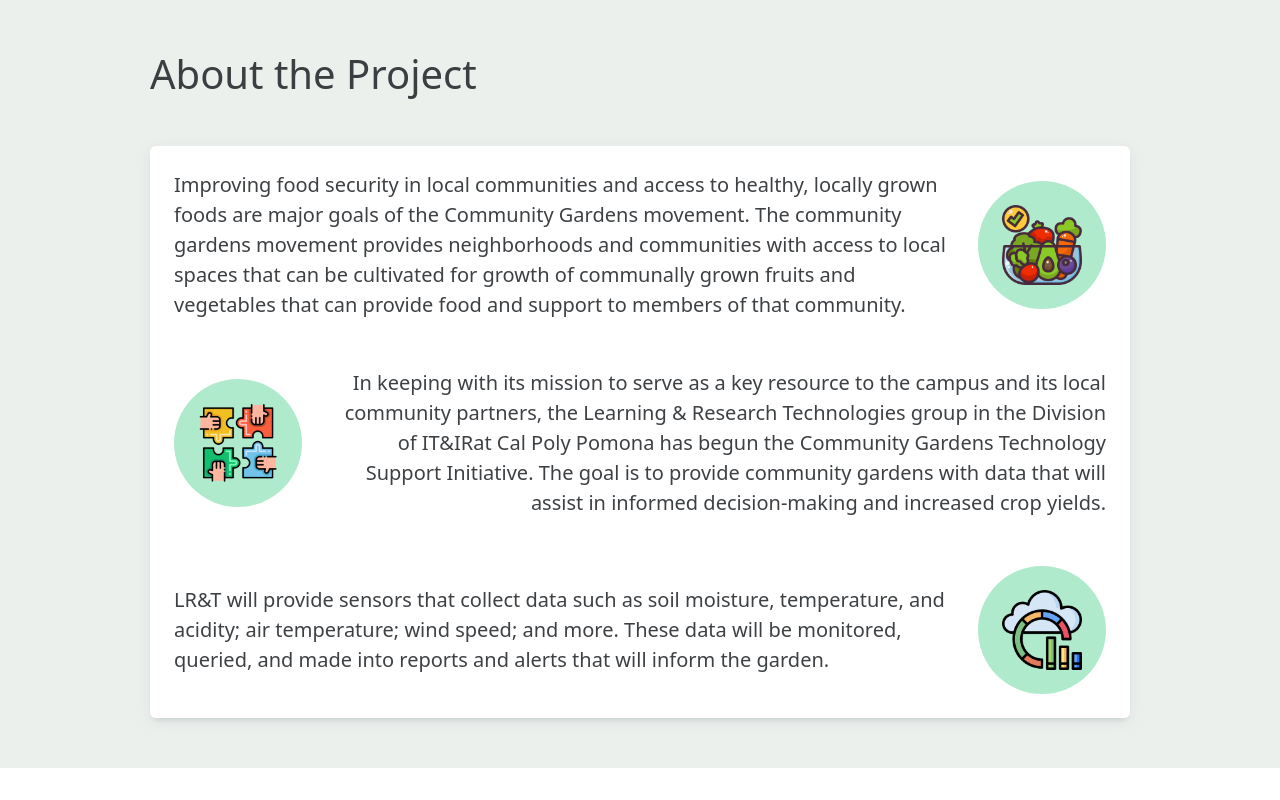
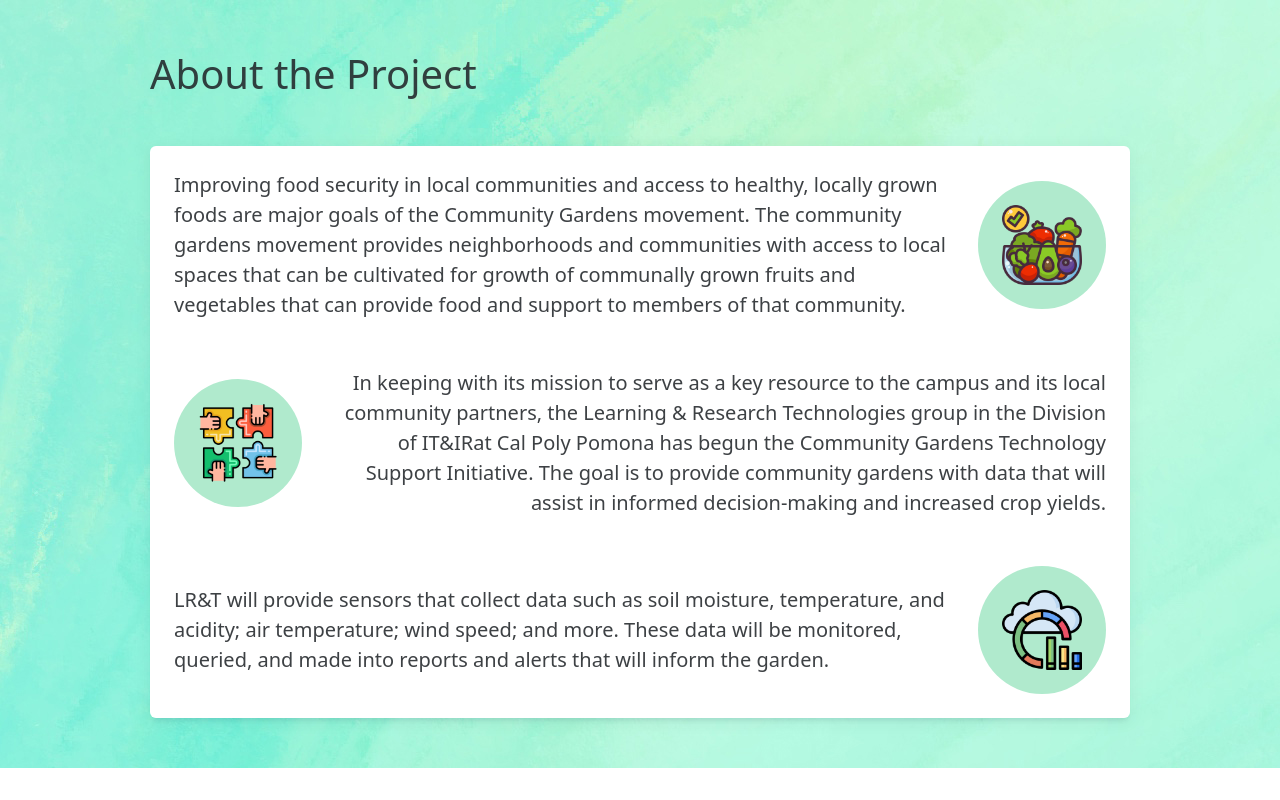
Before and after one commit to snigdha920/community-garden, a Next.js app in the folder app/: page / in a window 1280 px wide. Built offline with nearby package versions, Linux system fonts and the light colour scheme.

Commit message:
move box shadow values to global styles.ts

```diff
--- a/app/components/AboutTheProject.tsx
+++ b/app/components/AboutTheProject.tsx
@@ -1,5 +1,6 @@
 /* eslint-disable @next/next/no-img-element */
 import React from 'react';
+import { Styles } from '../styles/styles';
 import { TextIcon } from './TextIcon';
 
 export const AboutTheProject: React.FC = () => {
@@ -26,7 +27,7 @@ export const AboutTheProject: React.FC = () => {
         style={{
           borderRadius: '6px',
           overflow: 'hidden', // this class is important if the child divs also have a border radius
-          boxShadow: '0 5px 5px -3px rgba(5, 30, 55, 0.1), 0 3px 15px 2px rgba(5, 30, 55, 0.05)',
+          boxShadow: Styles.boxShadow,
         }}
       >
         {aboutTheProjectParagraphs.map((text, index) => {
--- a/app/pages/index.tsx
+++ b/app/pages/index.tsx
@@ -2,16 +2,15 @@
 import type { NextPage } from 'next';
 import Head from 'next/head';
 import { AboutTheProject } from '../components/AboutTheProject';
-import { Styles } from '../styles/styles';
 
 const Home: NextPage = () => {
   return (
     <div
       style={{
         padding: '50px 150px',
-        backgroundColor: Styles.lightGrayBackgroundColor,
+        // backgroundColor: Styles.lightGrayBackgroundColor,
         // backgroundColor: Styles.lightGreenBackgroundColor,
-        // backgroundImage: "url('/images/green-lime-watercolor-texture-background.jpg')",
+        backgroundImage: "url('/images/green-lime-watercolor-texture-background.jpg')",
       }}
     >
       <Head>
--- a/app/styles/styles.ts
+++ b/app/styles/styles.ts
@@ -2,4 +2,5 @@ export const Styles = {
   lightGreenBackgroundColor: '#B0EACD',
   lightGrayBackgroundColor: 'rgba(218, 225, 219, 0.5)',
   opacity: '87%',
+  boxShadow: '0 5px 5px -3px rgba(5, 30, 55, 0.1), 0 3px 15px 2px rgba(5, 30, 55, 0.05)',
 };
```
